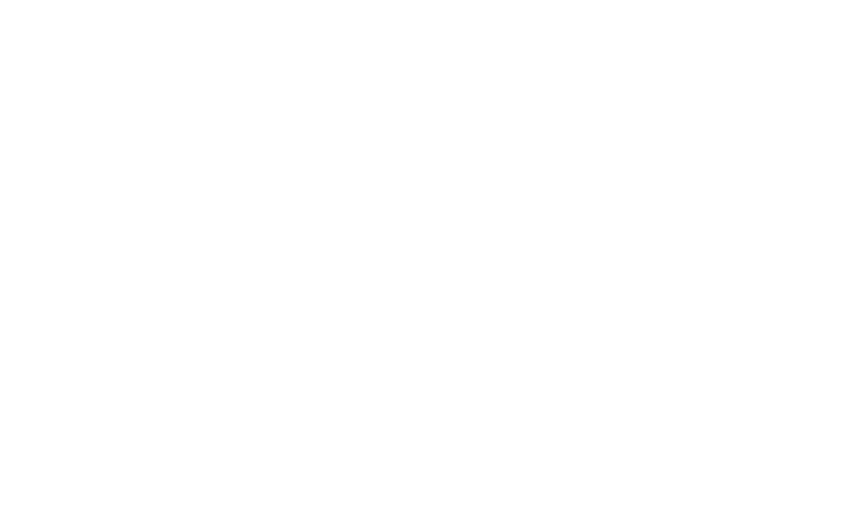
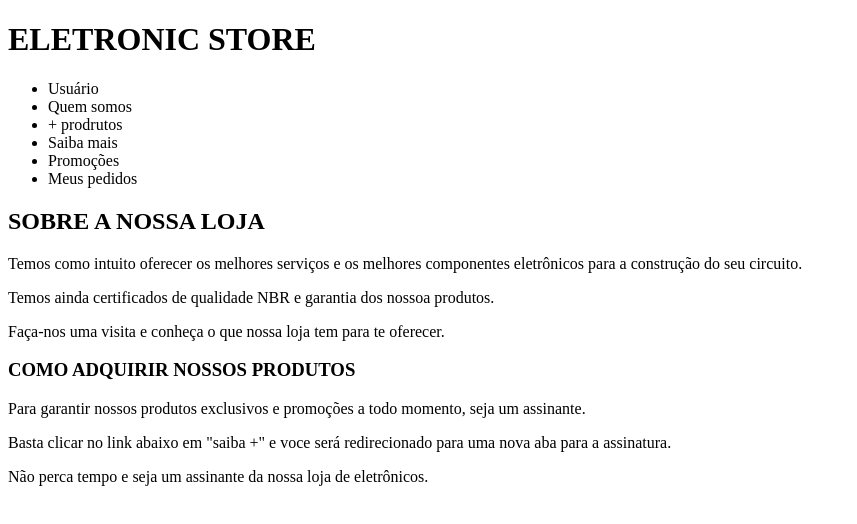
Before and after one commit to lrssmilena/SITE-ELETRONIC-STORE, a plain HTML site: page index.html in a window 1280 px wide. Shown: the whole page, without its empty margins (0-857 px from the left). Drawn offline with Linux system fonts and the light colour scheme.

Commit message:
index.html

```diff
--- a/index.html
+++ b/index.html
@@ -6,9 +6,40 @@
     <title>ELETRONIC STORE</title>
 </head>
 
+<header>
+    <h1>ELETRONIC STORE</h1> <!-- refere-se a uma tag de título -->
 
+    <ul><!-- lista não ordenada -->
+
+        <li>Usuário</li>
+        <li>Quem somos</li>
+        <li>+ prodrutos</li>
+
+        <li>Saiba mais</li>
+        <li>Promoções</li>
+        <li>Meus pedidos</li>
+    </ul>
+</header>
 
 <body>
+    <h2>SOBRE A NOSSA LOJA</h2>
 
+    <p>Temos como intuito oferecer os melhores serviços e os melhores componentes eletrônicos para a construção do seu circuito.</p>
+    <p>Temos ainda certificados de qualidade NBR e garantia dos nossoa produtos.</p>
+    <p>Faça-nos uma visita e conheça o que nossa loja tem para te oferecer.</p>
+
+    <h3>COMO ADQUIRIR NOSSOS PRODUTOS</h3>
+
+     <P>Para garantir nossos produtos exclusivos e promoções a todo momento, seja um assinante.</P>
+     <p>Basta clicar no link abaixo em "saiba +" e voce será redirecionado para uma nova aba para a assinatura.</p>
+     <p>Não perca tempo e seja um assinante da nossa loja de eletrônicos.</p>
+
+     <img src="" alt="">
+     <img src="" alt="">
+     <img src="" alt="">
+
+     <img src="" alt="">
+     <img src="" alt="">
+     <img src="" alt="">
 </body>
-</html>
+ </html>
```
